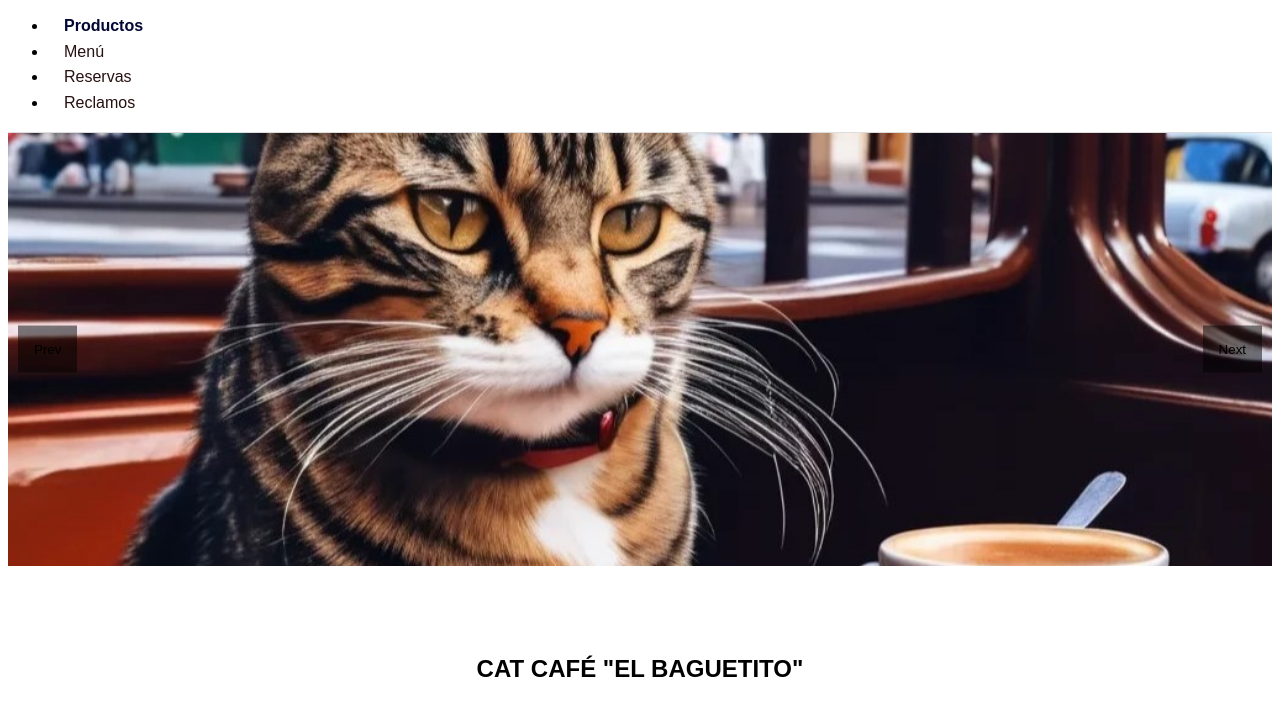
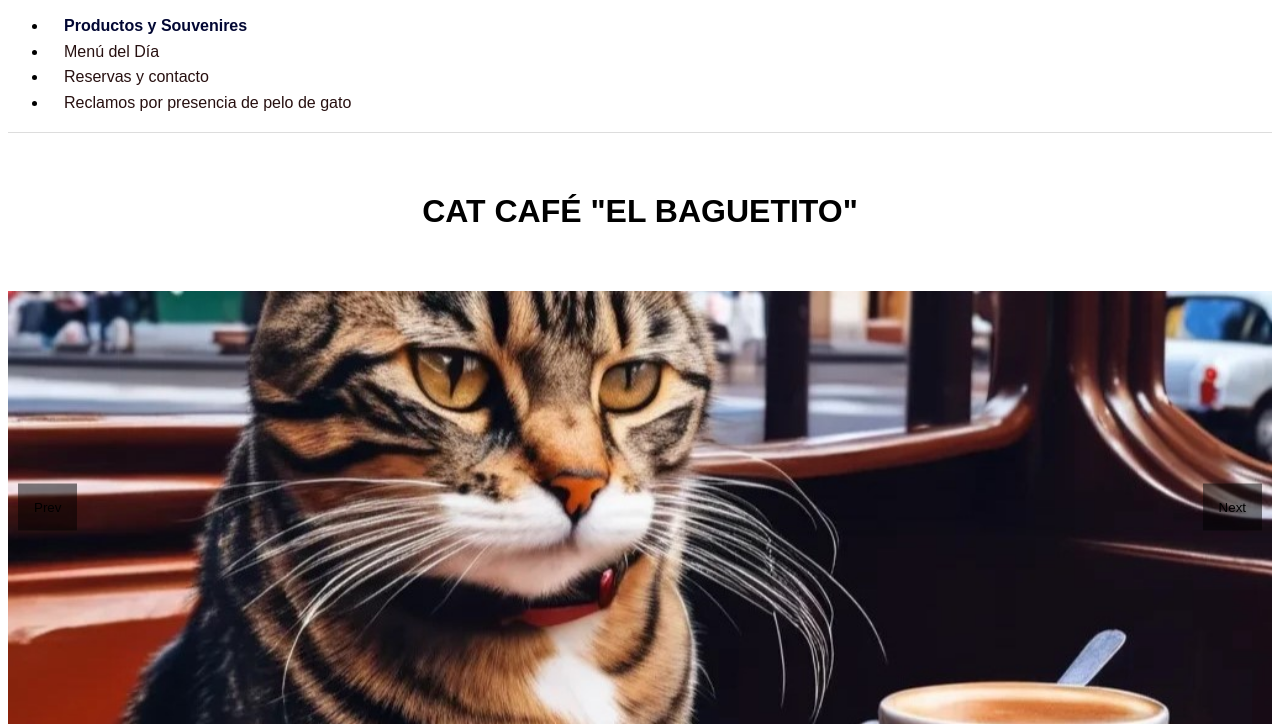
Before and after one commit to ssilvaa86/proyectocatcafe, a website: page index.html in a window 1280 px wide. Shown: the part 91-817 px from the top of the page. Drawn offline with Linux system fonts and the light colour scheme.

Commit message:
Corrección color de fondo

```diff
--- a/assets/scss/base/_index.scss
+++ b/assets/scss/base/_index.scss
@@ -155,7 +155,7 @@ img {
 }
 
 .footer {
-  background-color: #311b0a;
+  background-color: #7a461d;
    color: white;
   padding: 2rem 0;
   text-align: center;
--- a/index.html
+++ b/index.html
@@ -22,16 +22,16 @@
             <div class="navbar__menu" id="navbar-menu">
                 <ul class="navbar__nav">
                     <li class="nav__item">
-                        <a class="navbar__link navbar__link--active" aria-current="page" href="#">Productos</a>
+                        <a class="navbar__link navbar__link--active" aria-current="page" href="#">Productos y Souvenires</a>
                     </li>
                     <li class="nav-item">
-                        <a class="navbar__link" href="#">Menú</a>
+                        <a class="navbar__link" href="#">Menú del Día</a>
                     </li>
                     <li class="nav-item">
-                        <a class="navbar__link" href="#">Reservas</a>
+                        <a class="navbar__link" href="#">Reservas y contacto</a>
                     </li>
                     <li class="nav-item">
-                        <a class="navbar__link navbar__link--disabled" aria-disabled="true">Reclamos</a>
+                        <a class="navbar__link navbar__link--disabled" aria-disabled="true">Reclamos por presencia de pelo de gato</a>
                     </li>
                 </ul>
             </div>
@@ -39,6 +39,7 @@
     </nav>
 
     <main>
+        <h1 class="welcome">CAT CAFÉ "EL BAGUETITO"</h1>
         <section class="carousel">
             <div class="carousel__inner">
                 <div class="carousel__item carousel__item--active">
@@ -57,7 +58,7 @@
 
         <section class="welcome">
             <div class="welcome__content">
-                <h1 class="welcome">CAT CAFÉ "EL BAGUETITO"</h1>
+                <h1 class="welcome">BIENVENIDOS :3</h1>
                 <p class="welcome__text">Este es un espacio pensado para amantes de los felinos y del buen café. Podrás
                     relajarte, disfrutar de la mejor selección de bebidas, pasteles y snacks mientras compartes momentos
                     únicos con nuestros compañeros de cuatro patas. Nuestros gatos están ansiosos por conocerte y
```
